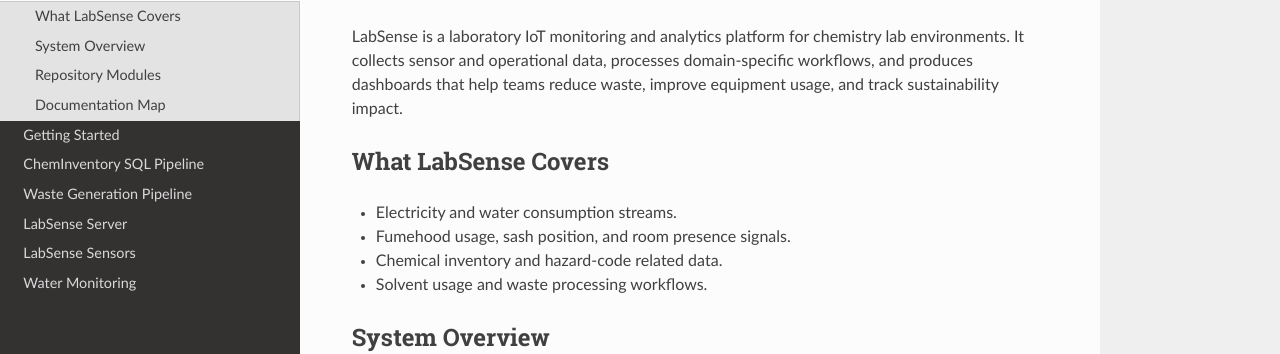
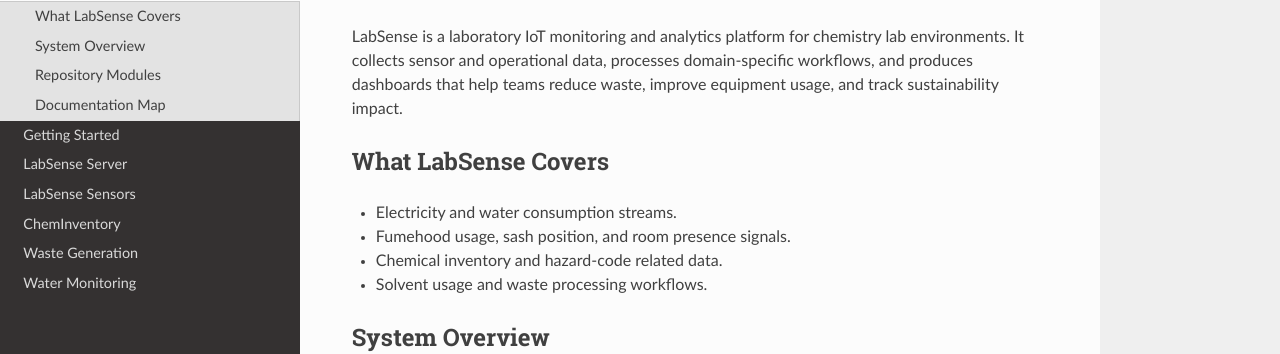
Before and after one commit to Cambridge-PAM/labsense, an MkDocs documentation site: the page built from docs/index.md, in a window 1280 px wide. Shown: the part 135-489 px from the top of the page. Built offline with MkDocs 1.6.1, drawn with Linux system fonts in a browser that asks for light colours; nearby versions of some CDN libraries.

Commit message:
Update nav bar

```diff
--- a/mkdocs.yml
+++ b/mkdocs.yml
@@ -5,10 +5,10 @@ theme:
 nav:
   - Home: index.md
   - Getting Started: getting_started.md
-  - ChemInventory SQL Pipeline: cheminventory_sql_pipeline.md
-  - Waste Generation Pipeline: waste.md
   - LabSense Server: labsense_server.md
   - LabSense Sensors: labsense_sensors.md
+  - ChemInventory: cheminventory.md
+  - Waste Generation: waste.md
   - Water Monitoring: water.md
 plugins:
   - search
```
